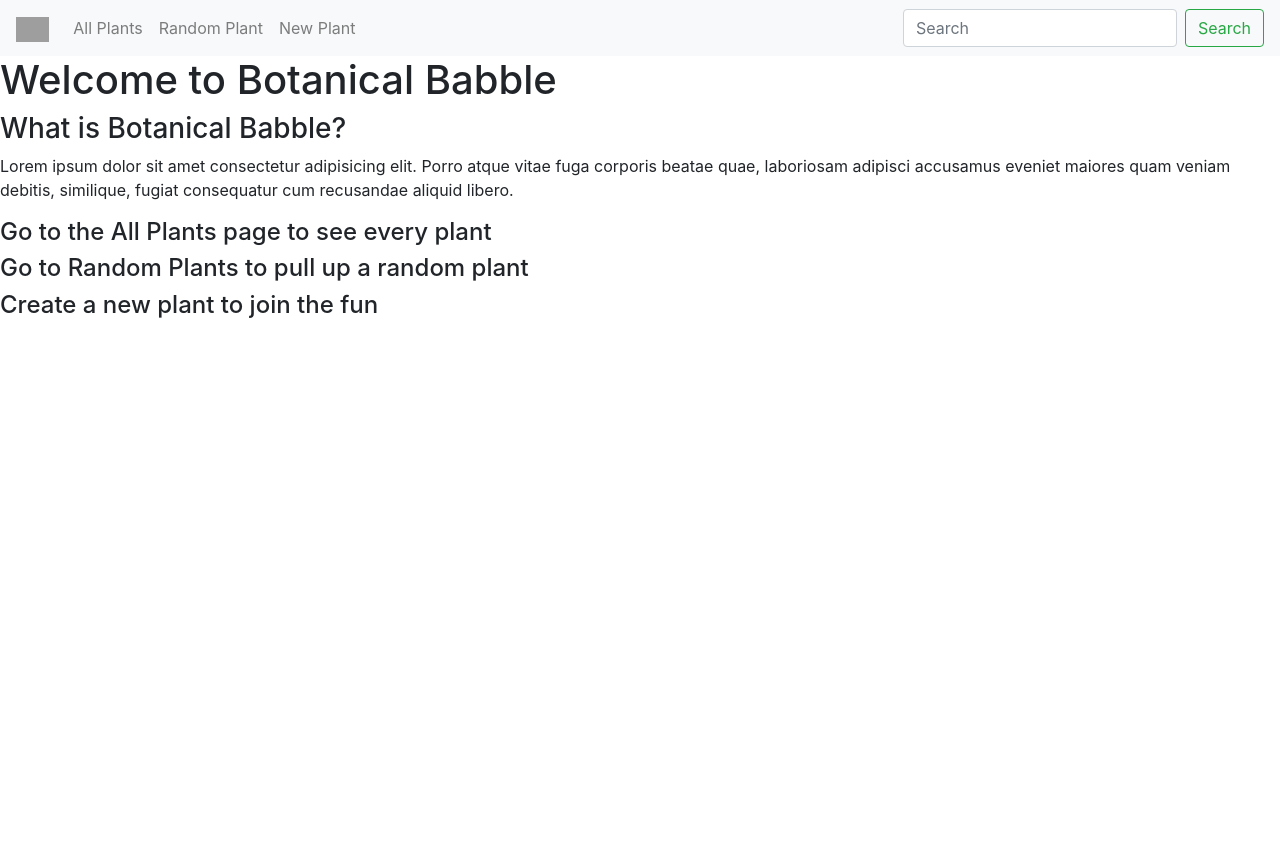
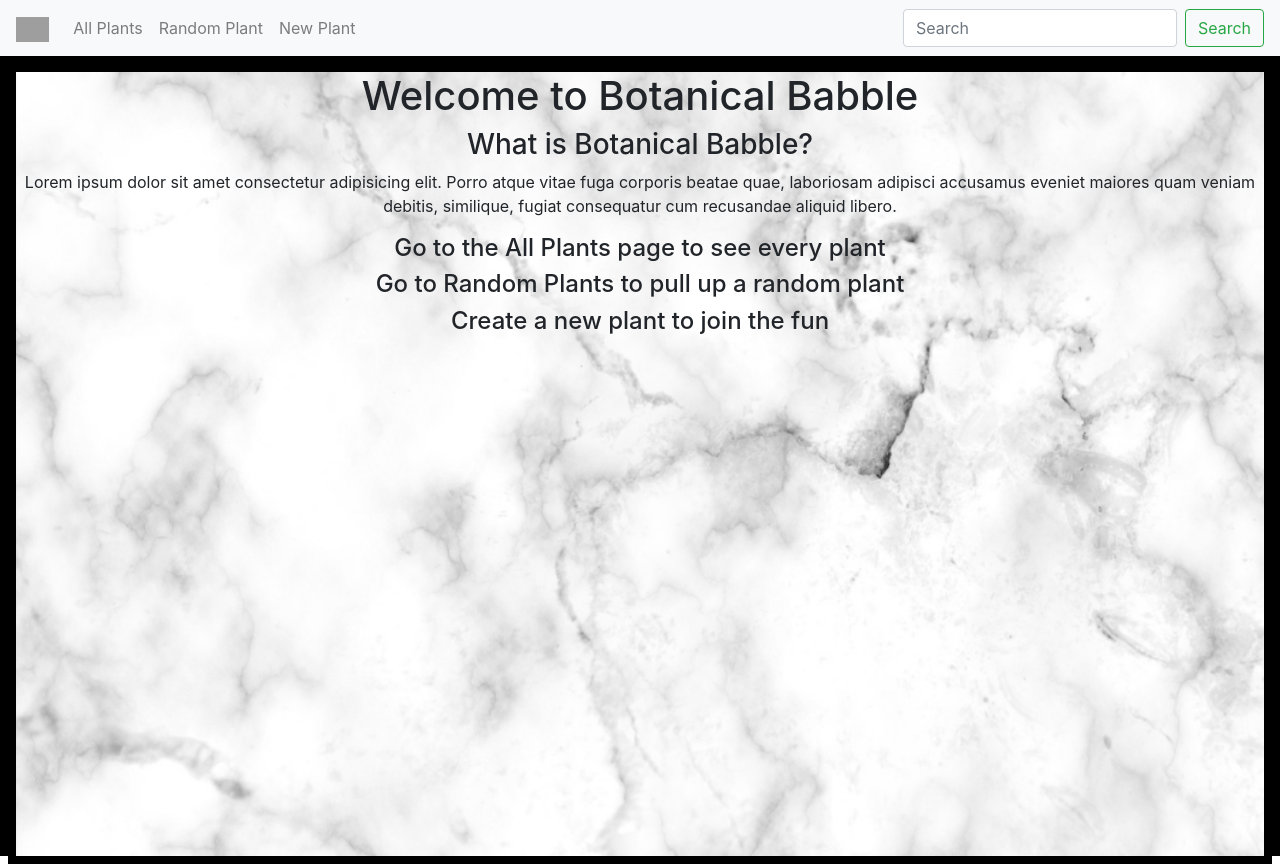
Before and after one commit to botanicalbabble/botanicalbabble.github.io, a React (Create React App) app: page / in a window 1280 px wide. Before the commit the page ends 800 px from the top, so only its background shows below. Built offline with nearby package versions, Linux system fonts and the light colour scheme; grey boxes are pictures that could not be loaded.

Commit message:
Minor styling added to all pages

```diff
--- a/src/components/Home/Home.css
+++ b/src/components/Home/Home.css
@@ -1,3 +1,7 @@
-header {
+main {
+	border: 0.5rem solid black;
 	text-align: center;
+	background-image: url('../../marble.png');
+	background-size: cover;
+	height: 100vh;
 }
--- a/src/components/Home/Home.js
+++ b/src/components/Home/Home.js
@@ -1,5 +1,5 @@
 import React from 'react';
-import AllPlants from '../Plants/AllPlants';
+
 import './Home.css';
 const Home = ({ plants }) => {
 	return (
```
